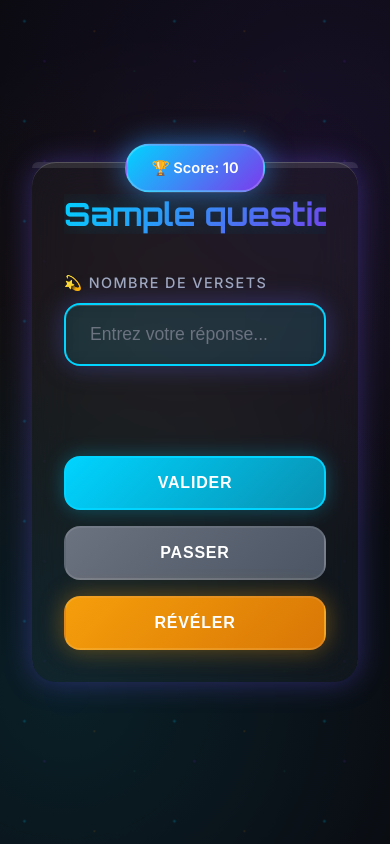
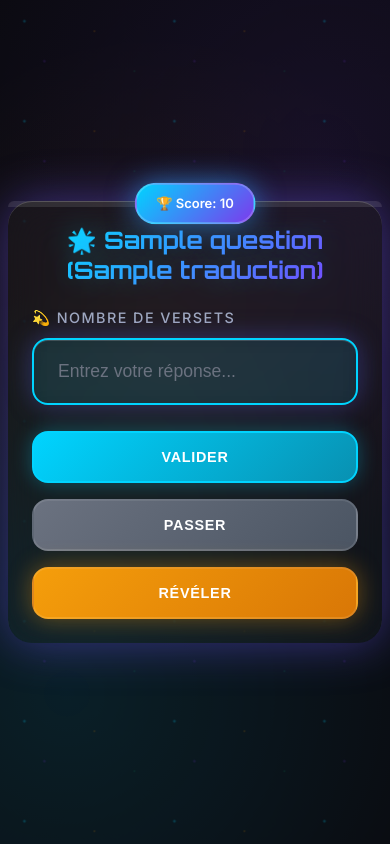
Before and after one commit to NezimK/QuizSuras, a Flask app: template templates/quiz_n1.html in a window 390 px wide. Run offline with Flask 3, Linux system fonts and the light colour scheme; the template is opened without the code that fills it: most values are stand-ins (such as "Sample title", 1, 10 or a date in 2020).

Commit message:
quiz 1 adapted

```diff
--- a/static/quiz_n1.css
+++ b/static/quiz_n1.css
@@ -23,8 +23,8 @@
     font-family: 'Inter', sans-serif;
     background: var(--bg-primary);
     color: var(--text-primary);
-    min-height: 100vh;
-    overflow-x: hidden;
+    height: 100vh;
+    overflow: hidden;
     position: relative;
 }
 
@@ -70,12 +70,12 @@
 
 /* Container principal */
 .main-container {
-    min-height: 100vh;
+    height: 100vh;
     display: flex;
     flex-direction: column;
     align-items: center;
     justify-content: center;
-    padding: 2rem;
+    padding: 1rem;
     position: relative;
 }
 
@@ -159,10 +163,10 @@
 /* Titre du quiz */
 .quiz-title {
     font-family: 'Orbitron', monospace;
-    font-size: 2.5rem;
+    font-size: 2rem;
     font-weight: 700;
     text-align: center;
-    margin-bottom: 2.5rem;
+    margin-bottom: 1.5rem;
     background: linear-gradient(135deg, var(--primary), var(--secondary));
     -webkit-background-clip: text;
     background-clip: text;
@@ -198,7 +202,7 @@
 /* Groupes d'inputs */
 .input-group {
     position: relative;
-    margin-bottom: 1.5rem;
+    margin-bottom: 1rem;
 }
 
 /* Labels */
@@ -215,7 +219,7 @@
 /* Inputs futuristes */
 .futuristic-input {
     width: 100%;
-    padding: 1.2rem 1.5rem;
+    padding: 1.3rem 1.5rem;
     background: rgba(255,255,255,0.05);
     border: 2px solid rgba(255,255,255,0.1);
     border-radius: 16px;
@@ -243,7 +247,7 @@
     display: grid;
     grid-template-columns: repeat(3, 1fr);
     gap: 1.5rem;
-    margin-top: 2rem;
+    margin-top: 1.5rem;
 }
 
 /* Boutons futuristes */
@@ -340,12 +425,19 @@
 
 /* Responsive */
 @media (max-width: 768px) {
+    .main-container {
+        padding: 0.5rem;
+    }
+
     .quiz-container {
         padding: 2rem;
+        max-height: 98vh;
+        max-width: 98vw;
     }
 
     .quiz-title {
-        font-size: 2rem;
+        font-size: 1.8rem;
+        margin-bottom: 1.5rem;
     }
 
     .actions-grid {
@@ -353,23 +445,63 @@
         gap: 1rem;
     }
 
+    .answer-section .actions-grid {
+        flex-direction: column;
+        align-items: center;
+        gap: 1rem;
+    }
+
     .futuristic-btn {
         padding: 1rem 1.5rem;
+        font-size: 0.9rem;
+    }
+
+    .anecdote-section {
+        padding: 1.2rem;
+    }
+
+    .anecdote-text {
+        font-size: 0.8rem;
+    }
+
+    .answer-item {
+        padding: 1rem;
+    }
+
+    .answer-value {
+        font-size: 1.1rem;
+    }
+
+    .answer-section {
+        padding: 1.5rem;
+    }
+
+    .score-badge {
+        padding: 0.8rem 1.5rem;
+        font-size: 0.9rem;
     }
 }
 
-@media (min-width: 1400px) {
+@media (max-width: 480px) {
     .quiz-container {
-        max-width: 950px;
-        padding: 4rem;
+        padding: 1.5rem;
     }
 
     .quiz-title {
-        font-size: 3rem;
+        font-size: 1.5rem;
     }
 
-    .actions-grid {
-        gap: 2rem;
+    .score-badge {
+        font-size: 0.8rem;
+        padding: 0.7rem 1.2rem;
+    }
+
+    .anecdote-section {
+        padding: 1rem;
+    }
+
+    .answer-section {
+        padding: 1.2rem;
     }
 }
 
@@ -382,15 +514,3 @@
     0%, 100% { box-shadow: var(--glow-primary), inset 0 1px 0 rgba(255,255,255,0.1); }
     50% { box-shadow: var(--glow-secondary), inset 0 1px 0 rgba(255,255,255,0.2); }
 }
-
-/* Animation typing pour le titre */
-.typing-effect {
-    overflow: hidden;
-    white-space: nowrap;
-    animation: typing 2s steps(20) 1s both;
-}
-
-@keyframes typing {
-    from { width: 0; }
-    to { width: 100%; }
-}
--- a/static/script.js
+++ b/static/script.js
@@ -5,15 +5,29 @@
     const answerSection = document.querySelector('.answer-section');
 
     // Gestion de la barre de progression
-    const progressBar = document.getElementById('progress-fill');
+      const progressBar = document.getElementById('progress-fill');
     if (progressBar) {
         const currentQ = parseInt(progressBar.dataset.current);
         const totalQuestions = parseInt(progressBar.dataset.total);
         const progressPercentage = (currentQ / totalQuestions) * 100;
 
-        setTimeout(() => {
+        // Vérifier si on est dans la section réponse (action = voir_reponse)
+        const isInAnswerSection = document.querySelector('.answer-section') !== null;
+
+        if (isInAnswerSection) {
+            // On est dans la section réponse - pas d'animation
             progressBar.style.width = progressPercentage + '%';
-        }, 500);
+            progressBar.style.transition = 'width 0.3s ease';
+        } else {
+            // Nouvelle question - progression depuis la valeur précédente
+            const previousPercentage = ((currentQ - 1) / totalQuestions) * 100;
+            progressBar.style.width = previousPercentage + '%';
+            progressBar.style.transition = 'width 0.8s ease';
+            setTimeout(() => {
+                progressBar.style.width = progressPercentage + '%';
+            }, 300);
+        }
+
     }
 
     // Focus automatique sur l'input
--- a/templates/quiz_n1.html
+++ b/templates/quiz_n1.html
@@ -21,30 +21,55 @@
             <!-- Score badge centré -->
             <div class="score-badge">🏆 Score: {{ score }}</div>
 
-            <h1 class="quiz-title typing-effect">{{ question["nom"]}} ( {{ question["traduction"] }} )</h1>
+            <h1 class="quiz-title">
+                {% if mode == "canonique" %}
+                    🌟 {{ question["nom"]}} ({{ question["traduction"] }})
+                {% else %}
+                    🌟 {{ question["nom"]}} ({{ question["traduction"] }})
+                {% endif %}
+            </h1>
 
             {% if request.form.get("action") != "voir_reponse" %}
-            <!-- Section Question -->
-            <form class="form-container" method="POST">
+            <!-- Section Question (affichée par défaut) -->
+            <div class="form-container">
+                <form method="POST">
                     <div class="input-group">
                         <label class="input-label" for="reponse">💫 Nombre de versets</label>
                         <input type="text" id="reponse" name="reponse" class="futuristic-input" placeholder="Entrez votre réponse..." autocomplete="off" autofocus>
                     </div>
+
                     <div class="actions-grid">
                         <button type="submit" name="action" value="valider" class="futuristic-btn btn-primary">Valider</button>
                         <button type="submit" name="action" value="je_sais_pas" class="futuristic-btn btn-secondary">Passer</button>
                         <button type="submit" name="action" value="voir_reponse" class="futuristic-btn btn-warning">Révéler</button>
                     </div>
                 </form>
+            </div>
             {% else %}
-            <!-- Section Réponse -->
+            <!-- Section Réponse (remplace la section question) -->
             <div class="answer-section">
-                <p><strong>Réponse :</strong> {{ question["versets"] }}</p>
+                <div class="answer-content">
+                    <div class="answer-item">
+                        <div class="answer-label">💫 Nombre de versets</div>
+                        <div class="answer-value">{{ question["versets"] }}</div>
+                    </div>
+                </div>
+
+                <!-- Section anecdote -->
+                <div class="anecdote-section">
+                    <div class="anecdote-title">
+                        <span>💡</span>
+                        <span>Le saviez-vous ?</span>
+                    </div>
+                    <div class="anecdote-text">
+                        {{ question["anecdote"] }}
+                    </div>
+                </div>
+
                 <form method="POST">
-                    <div class="actions-grid" style="margin-top: 1.5rem;">
+                    <div class="actions-grid">
                         <button type="submit" name="action" value="continuer" class="futuristic-btn btn-primary">Continuer</button>
                         <button type="submit" name="action" value="recommencer" class="futuristic-btn btn-secondary">Recommencer</button>
-                        <div></div>
                     </div>
                 </form>
             </div>
```
Also changed, not shown: other parts of static/quiz_n1.css (+93 -8 lines). Lines whose indentation alone changed are shown as unchanged.
